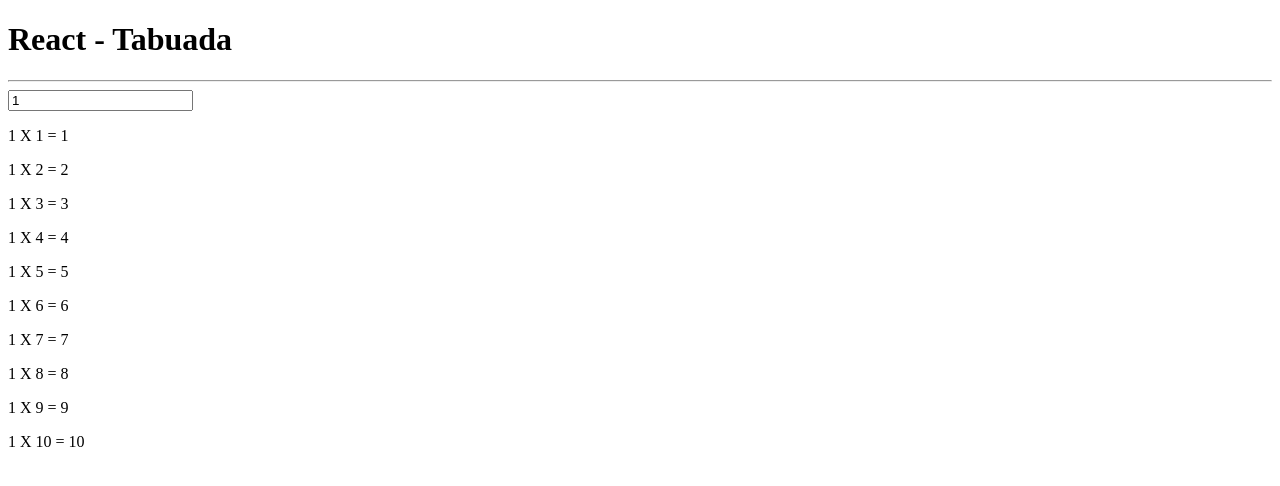
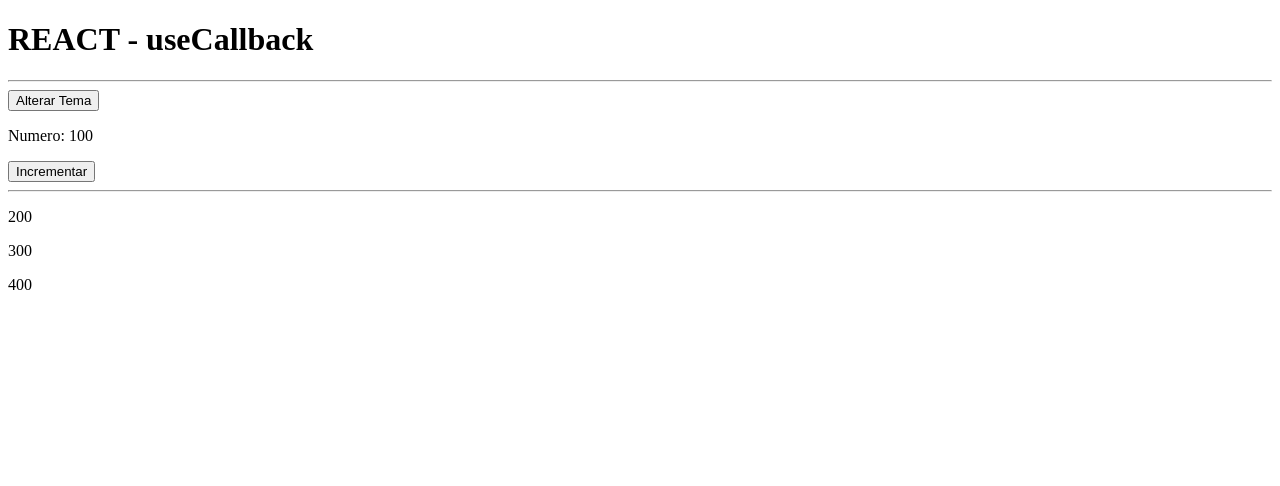
Before and after one commit to rafaelandradegs/react-state, a React (Vite) app: page / in a window 1280 px wide. Shown: the top 486 px of the page. Built offline with nearby package versions, Linux system fonts and the light colour scheme.

Commit message:
react useCallback

```diff
--- a/src/App.jsx
+++ b/src/App.jsx
@@ -1,32 +1,45 @@
-import React, { useState } from 'react'
-import { v4 as uuid } from 'uuid'
+import React, { useState, useCallback } from 'react'
+import { Lista } from './Lista'
 
 export function App() {
-  const [valor, setValor] = useState(1)
+  const [numero, setNumero] = useState(() => {
+    return 100
+  })
+  const [temaEscuro, setTemaEscuro] = useState(() => {
+    return false
+  })
 
-  const multiplicar = () => {
-    if (isNaN(valor)) return []
-    let produtos = []
-    for (let i = 1; i <= 10; i++) {
-      produtos.push(`${valor} X ${i} = ${valor * i}`)
-    }
-    return produtos
+  const tema = {
+    background: temaEscuro ? 'black' : 'white',
+    color: temaEscuro ? 'white' : 'black',
+    height: '100vh'
   }
 
+  const resultados = useCallback(() => {
+    return [numero * 2, numero * 3, numero * 4]
+  }, [numero])
+
   return (
-    <div>
-      <h1>React - Tabuada</h1>
+    <div style={tema}>
+      <h1>REACT - useCallback</h1>
       <hr />
-      <input
-        type="number"
-        value={valor}
-        onChange={e => {
-          setValor(parseInt(e.target.value))
+      <button
+        onClick={() => {
+          setTemaEscuro(!temaEscuro)
         }}
-      />
-      {multiplicar().map(produto => {
-        return <p key={uuid()}>{produto}</p>
-      })}
+      >
+        Alterar Tema
+      </button>
+      <p>Numero: {numero}</p>
+      <button
+        onClick={() => {
+          setNumero(numero + 1)
+        }}
+      >
+        Incrementar
+      </button>
+      <hr />
+      <Lista resultados={resultados} />
     </div>
   )
 }
--- /dev/null
+++ b/src/Lista.jsx
@@ -0,0 +1,13 @@
+import React, { useEffect, useState } from 'react'
+
+export const Lista = ({ resultados }) => {
+  const [listaItems, setListaItems] = useState(() => {
+    return []
+  })
+
+  useEffect(() => {
+    setListaItems(resultados())
+    console.log('render')
+  }, [resultados])
+  return listaItems.map(item => <p key={item}>{item} </p>)
+}
```
